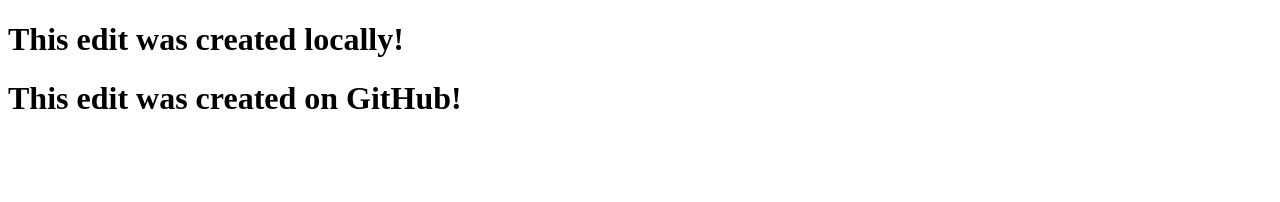
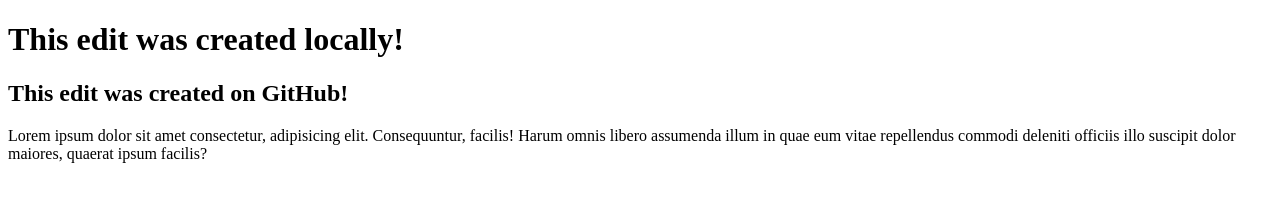
Before and after one commit to LauraCole1900/git-guide, a plain HTML site: page index.html in a window 1280 px wide. Drawn offline with Linux system fonts and the light colour scheme.

Commit message:
added contet to html

```diff
--- a/index.html
+++ b/index.html
@@ -8,7 +8,9 @@
 </head>
 <body>
   <h1>This edit was created locally!</h1>
-  <h1>This edit was created on GitHub!</h1>
+  <h2>This edit was created on GitHub!</h2>
+
+  <p>Lorem ipsum dolor sit amet consectetur, adipisicing elit. Consequuntur, facilis! Harum omnis libero assumenda illum in quae eum vitae repellendus commodi deleniti officiis illo suscipit dolor maiores, quaerat ipsum facilis?</p>
 
   <script src="./assets/js/script.js"></script>
 </body>
```
